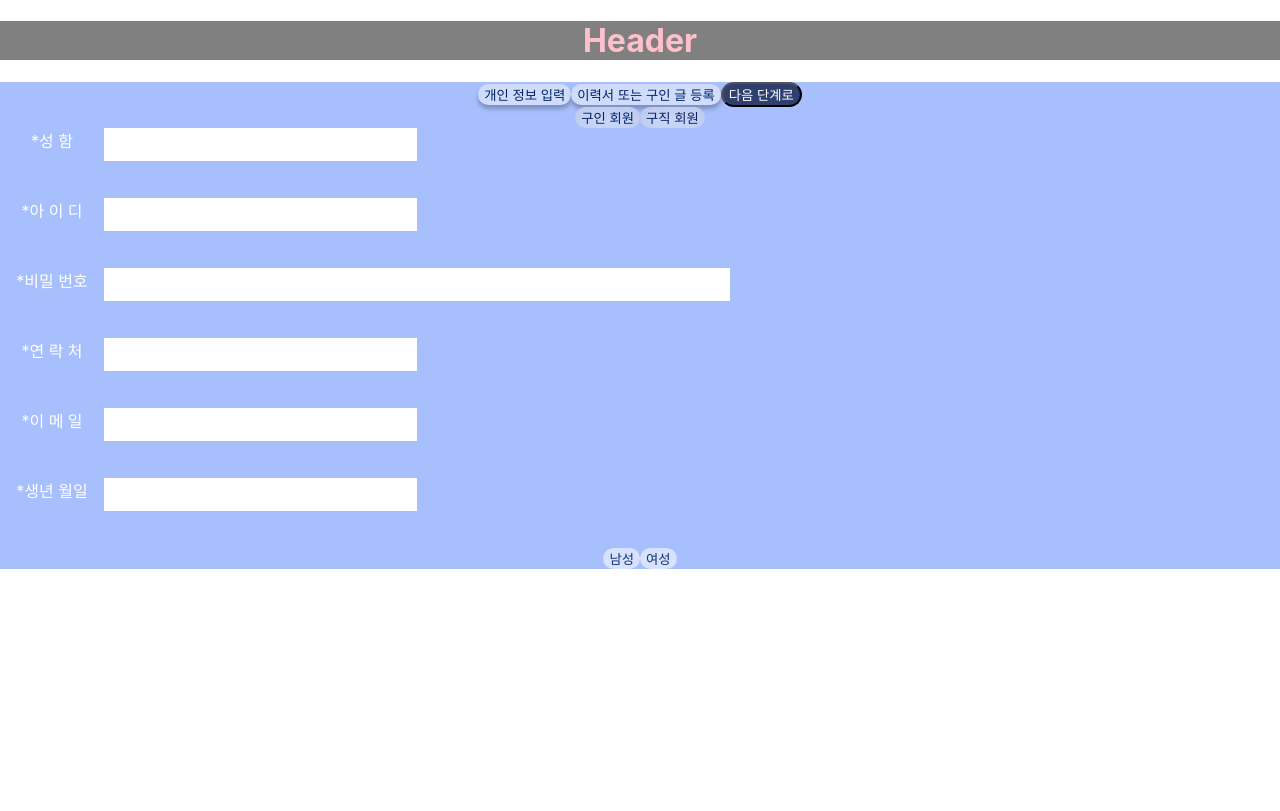
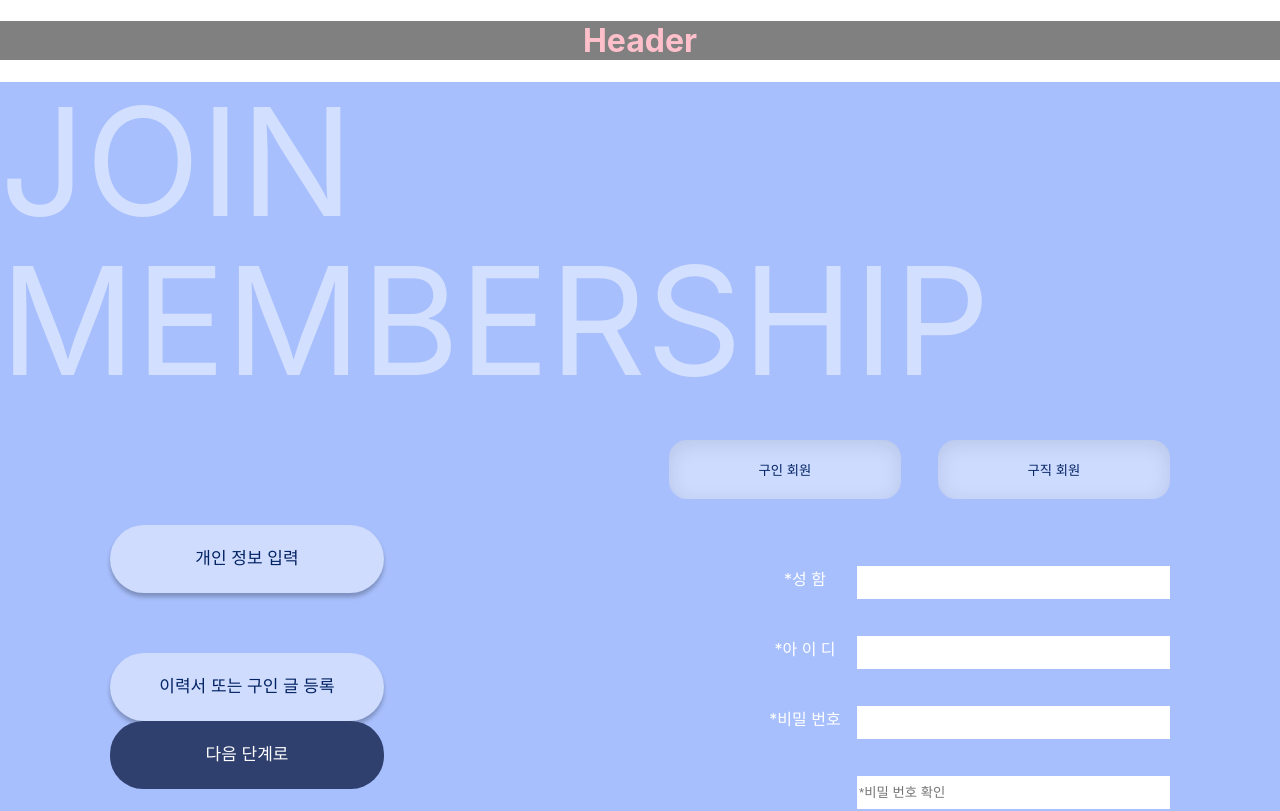
Before and after one commit to Side-Project1/Front-end, a React (Create React App) app: page / in a window 1280 px wide. Shown: the top 811 px of the page. Built offline with nearby package versions, Linux system fonts and the light colour scheme.

Commit message:
style: css 수정

```diff
--- a/src/constant/Join.jsx
+++ b/src/constant/Join.jsx
@@ -3,6 +3,11 @@ import * as S from "./Join.style";
 const Join = () => {
   return (
     <S.Wrapper>
+      <S.Title>
+        JOIN
+        <br />
+        MEMBERSHIP
+      </S.Title>
       <S.SubWrapper>
         <S.LeftSection>
           <S.TopButton>개인 정보 입력</S.TopButton>
@@ -25,8 +30,10 @@ const Join = () => {
             </S.FormBox>
             <S.FormBox>
               <S.FormTitle>*비밀 번호</S.FormTitle>
-              <S.Password></S.Password>
-              <S.Password></S.Password>
+              <S.PasswordBox>
+                <S.Password></S.Password>
+                <S.Password placeholder="*비밀 번호 확인"></S.Password>
+              </S.PasswordBox>
             </S.FormBox>
             <S.FormBox>
               <S.FormTitle>*연 락 처</S.FormTitle>
--- a/src/constant/Join.style.js
+++ b/src/constant/Join.style.js
@@ -4,16 +4,43 @@ export const Wrapper = styled.div`
   background-color: #a7bffd;
 `;
 
-export const SubWrapper = styled.div``;
+export const SubWrapper = styled.div`
+  display: flex;
+  flex-direction: row;
+  justify-content: space-between;
+  padding-left: 110px;
+  padding-right: 110px;
+  padding-bottom: 200px;
+`;
 
-export const LeftSection = styled.div``;
+export const Title = styled.div`
+  font-weight: 400;
+  font-size: 150px;
+  line-height: 106%;
+  color: rgba(255, 255, 255, 0.5);
+  text-align: start;
+  margin-bottom: 40px;
+`;
+
+export const LeftSection = styled.div`
+  display: flex;
+  flex-direction: column;
+  margin-top: 85px;
+`;
 
 export const TopButton = styled.button`
+  width: 274px;
+  height: 68px;
+  font-weight: 500;
+  font-size: 17px;
+  line-height: 160%;
   color: #032363;
   background: #cfdcfe;
   box-shadow: 0px 4px 4px rgba(0, 0, 0, 0.25);
   border-radius: 110px;
   border-style: none;
+  cursor: pointer;
+  margin-bottom: 60px;
 
   &:active {
     background: #032363;
@@ -22,11 +49,17 @@ export const TopButton = styled.button`
 `;
 
 export const BottomButton = styled.button`
+  width: 274px;
+  height: 68px;
+  font-weight: 500;
+  font-size: 17px;
+  line-height: 160%;
   color: #032363;
   background: #cfdcfe;
   box-shadow: 0px 4px 4px rgba(0, 0, 0, 0.25);
   border-radius: 110px;
   border-style: none;
+  cursor: pointer;
 
   &:active {
     background: #032363;
@@ -35,21 +68,35 @@ export const BottomButton = styled.button`
 `;
 
 export const NextButton = styled.button`
+  width: 274px;
+  height: 68px;
+  font-weight: 500;
+  font-size: 17px;
+  line-height: 160%;
   background: #2f406e;
   border-radius: 33px;
   color: #ffffff;
+  border-style: none;
+  cursor: pointer;
 `;
 
 export const RightSection = styled.div``;
 
-export const ButtonContainer = styled.div``;
+export const ButtonContainer = styled.div`
+  display: flex;
+  margin-bottom: 67px;
+  column-gap: 37px;
+`;
 
 export const LeftButton = styled.button`
+  width: 232px;
+  height: 59px;
   color: #032363;
   background: #cddbff;
   box-shadow: inset 0px 4px 20px rgba(0, 0, 0, 0.1);
   border-radius: 18px;
   border-style: none;
+  cursor: pointer;
 
   &:active {
     background: #032363;
@@ -58,11 +105,14 @@ export const LeftButton = styled.button`
 `;
 
 export const RightButton = styled.button`
+  width: 232px;
+  height: 59px;
   color: #032363;
   background: #cddbff;
   box-shadow: inset 0px 4px 20px rgba(0, 0, 0, 0.1);
   border-radius: 18px;
   border-style: none;
+  cursor: pointer;
 
   &:active {
     background: #032363;
@@ -83,6 +133,7 @@ export const FormTitle = styled.div`
 
 export const FormBox = styled.div`
   display: flex;
+  justify-content: end;
 `;
 
 export const Name = styled.input`
@@ -95,6 +146,12 @@ export const Id = styled.input`
   width: 309px;
   height: 31px;
   border-style: none;
+`;
+
+export const PasswordBox = styled.div`
+  display: flex;
+  flex-direction: column;
+  row-gap: 37px;
 `;
 
 export const Password = styled.input`
@@ -129,6 +186,7 @@ export const MaleButton = styled.button`
   opacity: 0.9;
   border-radius: 18px;
   border-style: none;
+  cursor: pointer;
 
   &:active {
     background: #032363;
@@ -142,6 +200,7 @@ export const FemaleButton = styled.button`
   opacity: 0.9;
   border-radius: 18px;
   border-style: none;
+  cursor: pointer;
 
   &:active {
     background: #032363;
```
